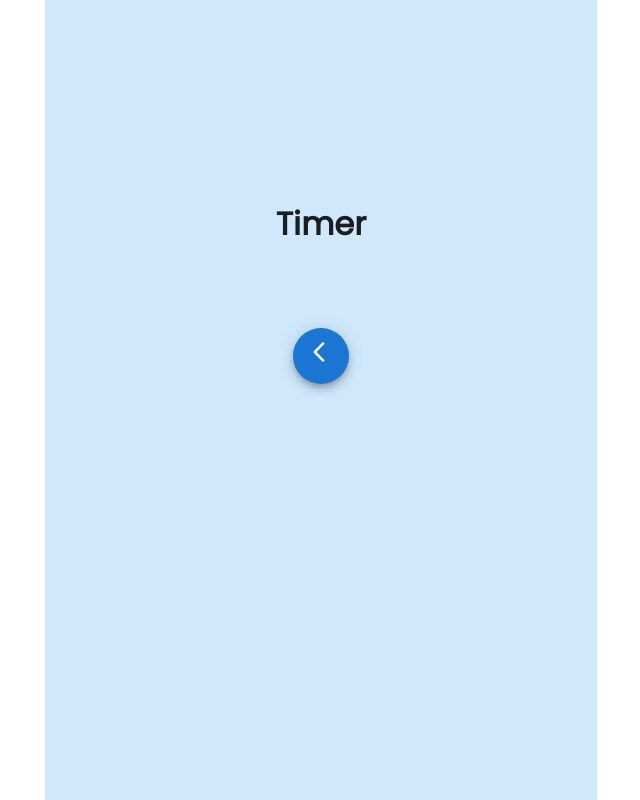
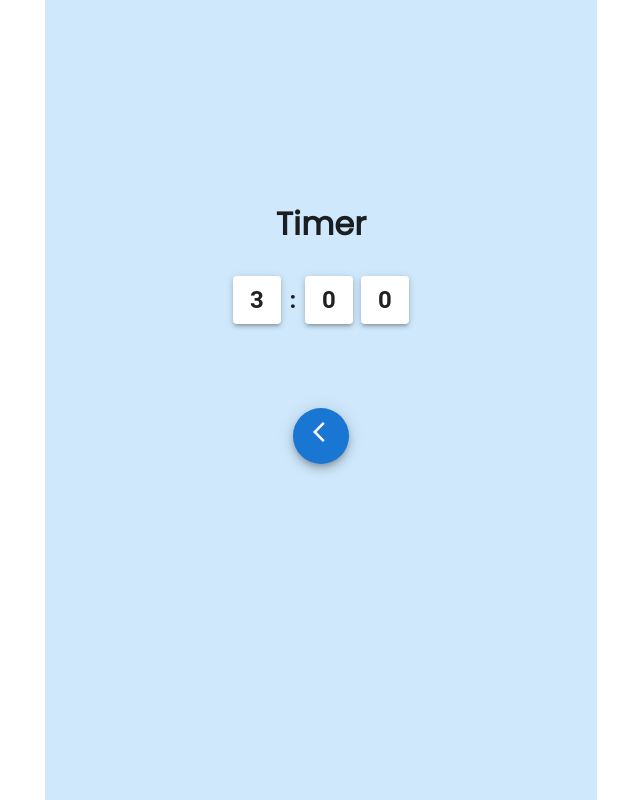
Before and after one commit to fuminaInoue/timer-app, a React (Create React App) app: page /timer in a window 1280 px wide. Shown: the whole page, without its empty margins (319-959 px from the left). Built offline with nearby package versions, Linux system fonts and the light colour scheme.

Commit message:
タイマーUI作成

```diff
--- a/src/components/pages/index.tsx
+++ b/src/components/pages/index.tsx
@@ -1,10 +1,12 @@
 import * as React from 'react'
+import { useHistory } from 'react-router-dom'
+
+// @mui
+import { makeStyles } from '@mui/styles'
 import CssBaseline from '@mui/material/CssBaseline'
 import Box from '@mui/material/Box'
 import Container from '@mui/material/Container'
-import { makeStyles } from '@mui/styles'
 import Fab from '@mui/material/Fab'
-import { useHistory } from 'react-router-dom'
 
 export const Index: React.FC = () => {
   const classes = UseStyles()
--- a/src/components/pages/timer.tsx
+++ b/src/components/pages/timer.tsx
@@ -1,11 +1,14 @@
 import * as React from 'react'
+import { useHistory } from 'react-router-dom'
+
+// @mui
+import { makeStyles } from '@mui/styles'
 import CssBaseline from '@mui/material/CssBaseline'
 import Box from '@mui/material/Box'
 import Container from '@mui/material/Container'
-import { makeStyles } from '@mui/styles'
 import Fab from '@mui/material/Fab'
 import ArrowBackIosIcon from '@mui/icons-material/ArrowBackIos'
-import { useHistory } from 'react-router-dom'
+import Paper from '@mui/material/Paper'
 
 export const Timer: React.FC = () => {
   const classes = UseStyles()
@@ -21,6 +24,33 @@ export const Timer: React.FC = () => {
       <Container maxWidth="sm">
         <Box sx={{ bgcolor: '#cfe8fc', height: '100vh' }}>
           <h1 className={classes.titleStyle}>Timer</h1>
+          <Box
+            sx={{
+              display: 'flex',
+              flexWrap: 'wrap',
+              justifyContent: 'center',
+              mt: 3,
+              '& > :not(style)': {
+                m: 0.5,
+                width: 48,
+                height: 48,
+                display: 'flex',
+                alignItems: 'center',
+                justifyContent: 'center',
+                fontSize: 24,
+                fontWeight: 'bold',
+              },
+              span: {
+                width: 8,
+              },
+            }}
+          >
+            {/**  TODO: font-family */}
+            <Paper elevation={3}>3</Paper>
+            <span>:</span>
+            <Paper elevation={3}>0</Paper>
+            <Paper elevation={3}>0</Paper>
+          </Box>
           <Fab
             color="primary"
             aria-label="arrow-back-i-os"
```
